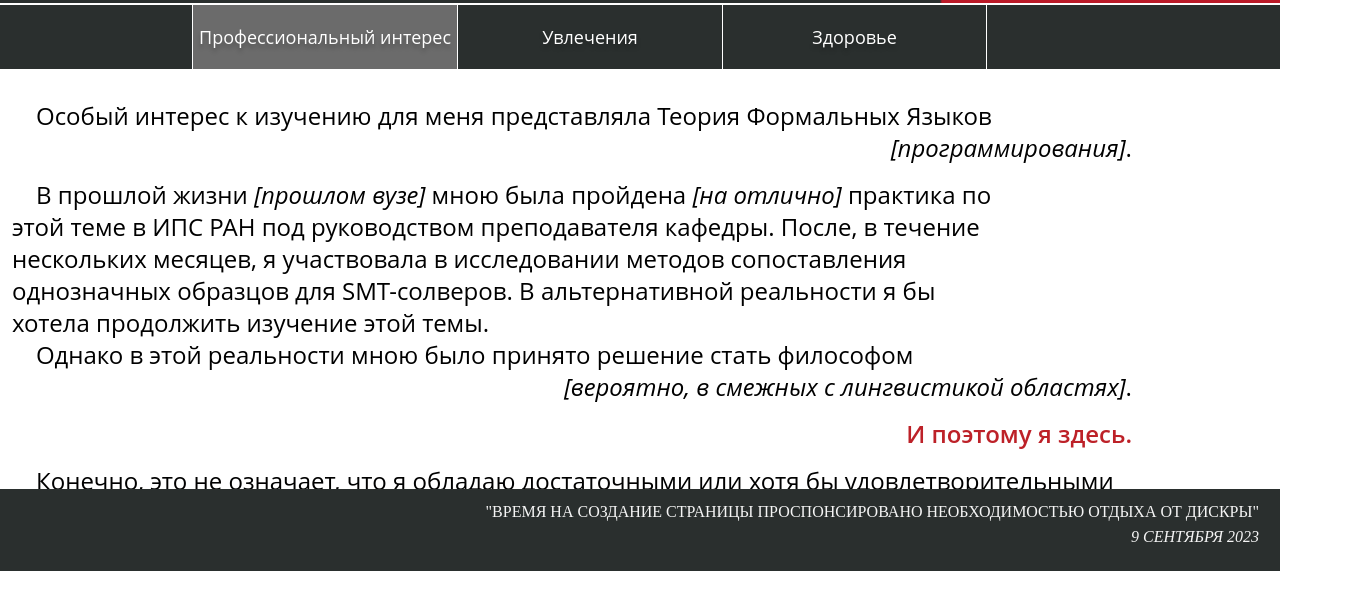
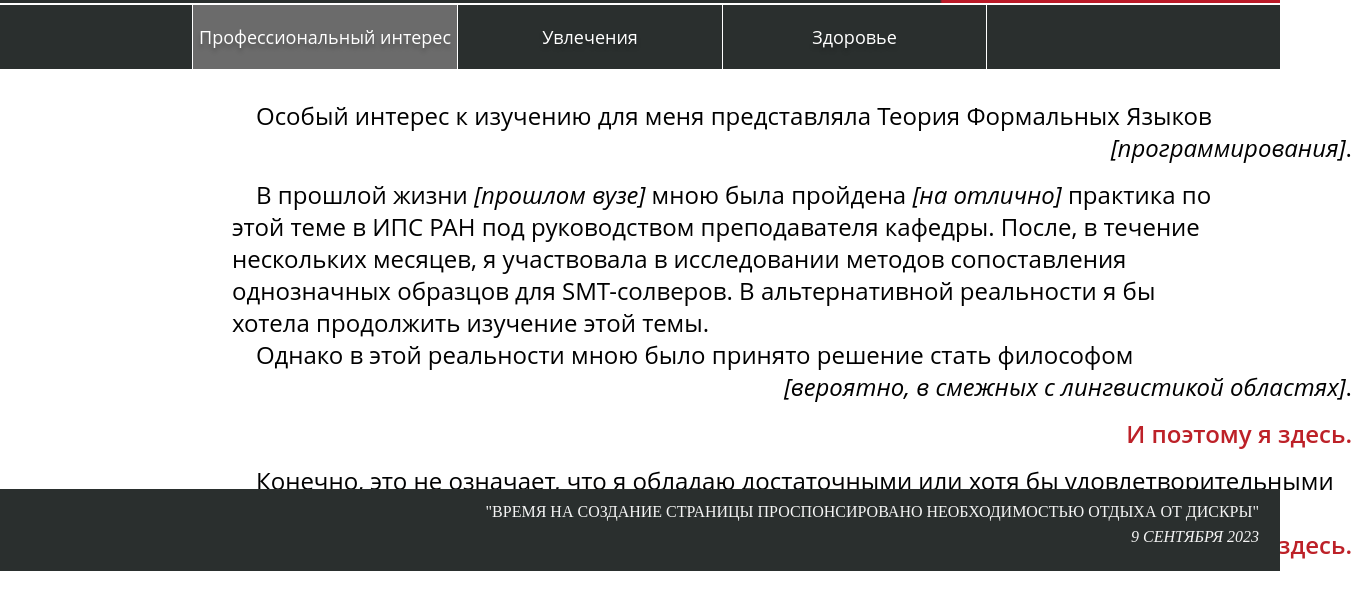
Before and after one commit to Sagnor/lingdata, a plain HTML site: page mywebpage/index.html in a window 1280 px wide. Shown: the part 247-856 px from the top of the page, 1352 px wide, since content can reach past the window. Drawn offline with Linux system fonts and the light colour scheme.

Commit message:
Update card_style.css

```diff
--- a/mywebpage/card_style.css
+++ b/mywebpage/card_style.css
@@ -129,7 +129,7 @@ main {
 
 .tabs>div {
     width: 1060px;
-    margin-left: -220px;
+    margin-left: 0px;
     margin-top: 0px;
     position: sticky;
     padding: 10px 30px 40px;
```
